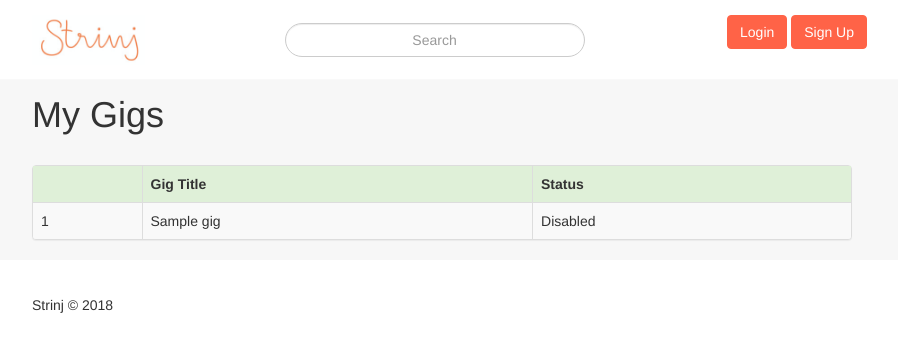
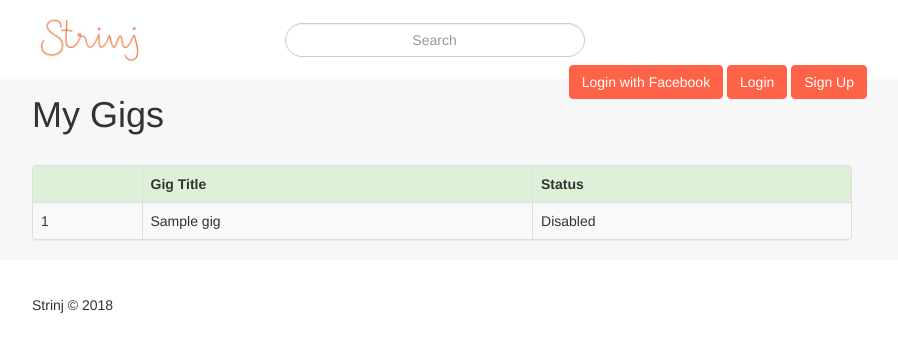
Before and after one commit to tuandang/strinj, a Django app: template sixerrapp/templates/my_gigs.html in a window 1280 px wide. Shown: the top 352 px of the page, without its empty margins (198-1096 px from the left). Run offline with Django 3.2, Linux system fonts and the light colour scheme; the template is opened without the code that fills it: most values are stand-ins (such as "Sample title", 1, 10 or a date in 2020); parts of the project's set-up code (start-up, migrations or seed data) failed here and were passed over; some libraries are stand-ins or nearby versions.

Commit message:
log in sign up

```diff
--- a/sixerrapp/templates/base.html
+++ b/sixerrapp/templates/base.html
@@ -58,6 +58,7 @@
                 </ul>
               </li>
             {% else %}
+            <a class="btn btn-success" href="{% url 'social:begin' 'facebook' %}?next={{request.path}}">Login with Facebook</a>
 
                 <a class="btn btn-success" href="{% url 'login' %}">Login</a>
                 <a class="btn btn-success" href="{% url 'register' %}">Sign Up</a>
```
